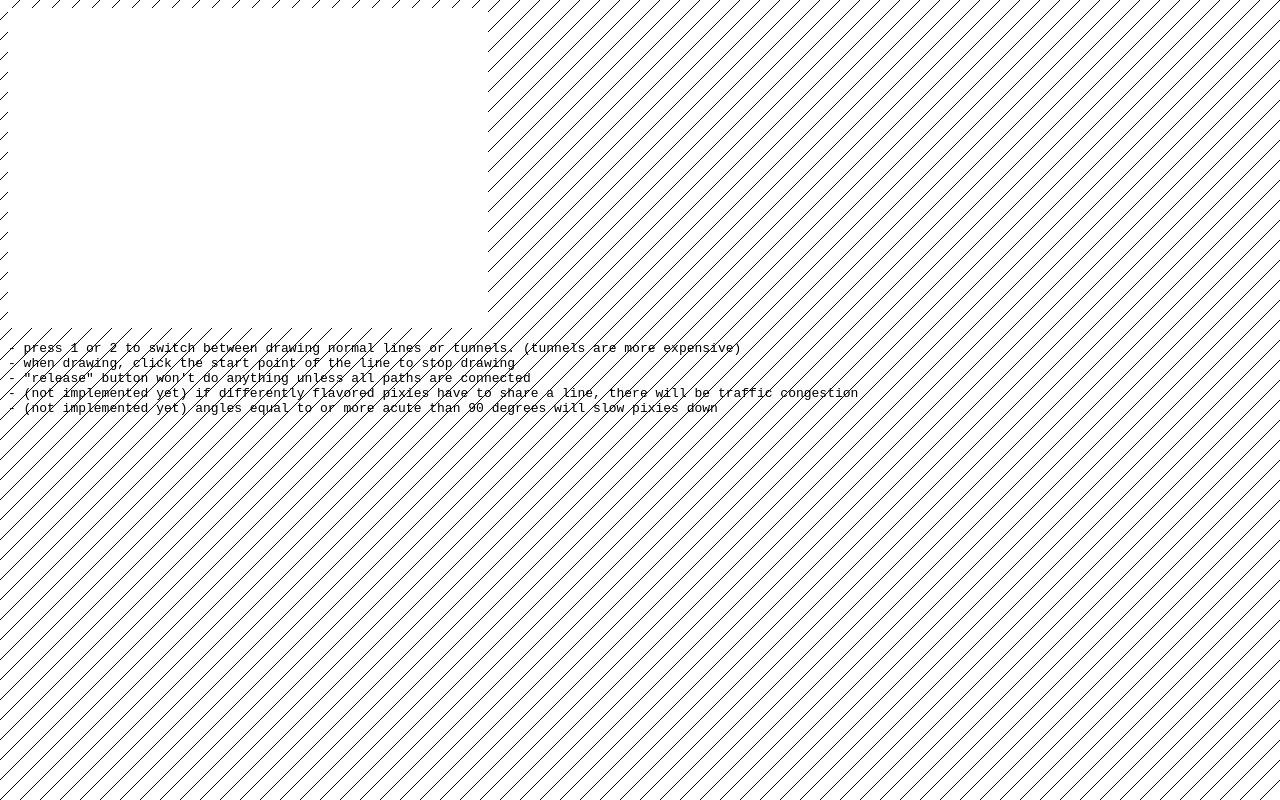
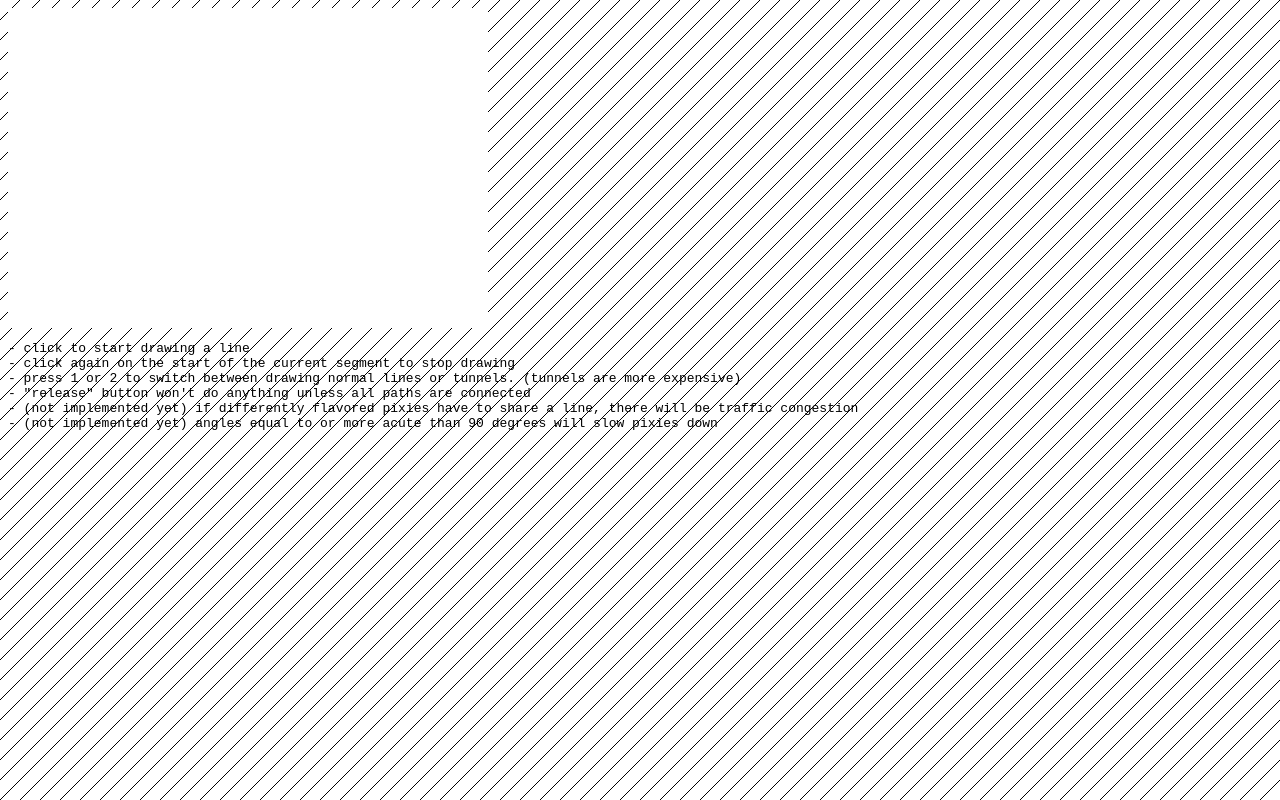
Before and after one commit to rparrett/pixie_wrangler, a plain HTML site: page index.html in a window 1280 px wide. Drawn offline with Linux system fonts and the light colour scheme; a script that the page names is missing.

Commit message:
Hopefully more clear drawing instructions

```diff
--- a/index.html
+++ b/index.html
@@ -26,8 +26,9 @@
   <body>
       <canvas id="bevy"></canvas>
       <pre>
+- click to start drawing a line
+- click again on the start of the current segment to stop drawing
 - press 1 or 2 to switch between drawing normal lines or tunnels. (tunnels are more expensive)
-- when drawing, click the start point of the line to stop drawing
 - "release" button won't do anything unless all paths are connected
 - (not implemented yet) if differently flavored pixies have to share a line, there will be traffic congestion
 - (not implemented yet) angles equal to or more acute than 90 degrees will slow pixies down
```
